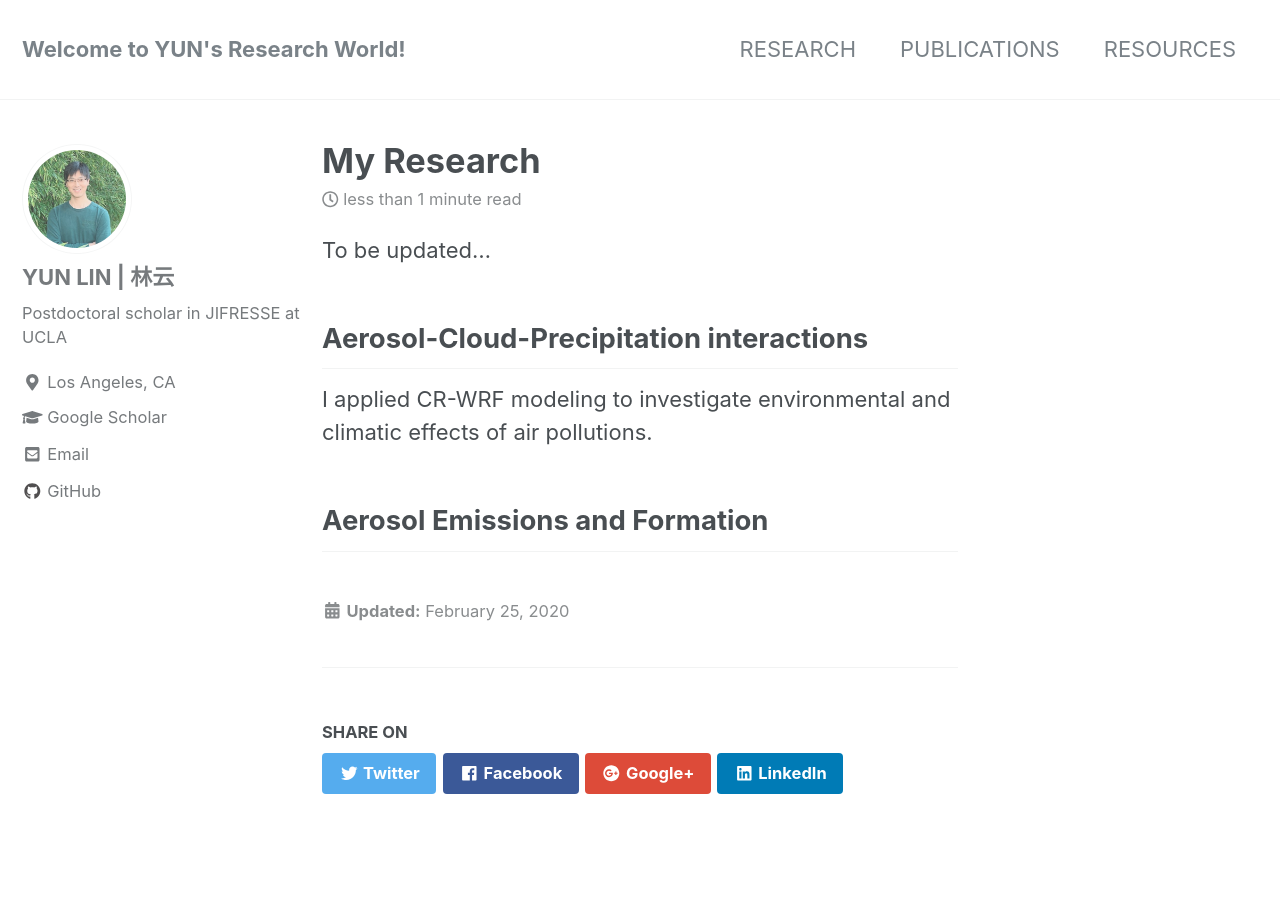
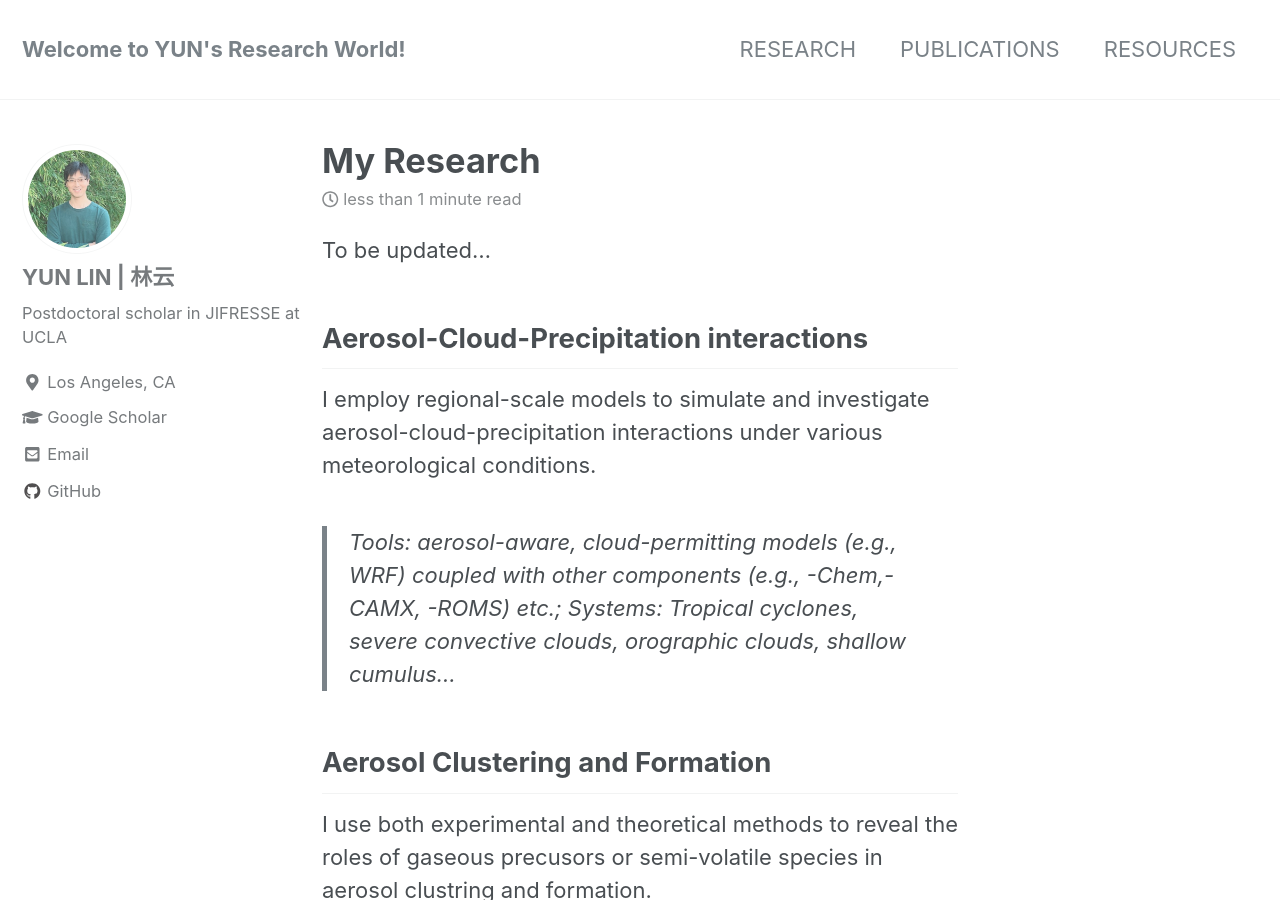
Before and after one commit to nolanylin/nolanylin.github.io, a Jekyll site: the page built from _pages/research.md, in a window 1280 px wide and 900 px high. Built offline with Jekyll 4.4.1, drawn with Linux system fonts in a browser that asks for light colours; nearby versions of some CDN libraries; some of the changed text lies outside the part shown.

Commit message:
Update research.md

```diff
--- a/_pages/research.md
+++ b/_pages/research.md
@@ -8,9 +8,20 @@ categories: pages
 To be updated...
 
 ## Aerosol-Cloud-Precipitation interactions
-I applied CR-WRF modeling to investigate environmental and climatic effects of air pollutions.
+I employ regional-scale models to simulate and investigate aerosol-cloud-precipitation interactions under various meteorological conditions.
+>Tools: aerosol-aware, cloud-permitting models (e.g., WRF) coupled with other components (e.g., -Chem,-CAMX, -ROMS) etc.;
+>Systems: Tropical cyclones, severe convective clouds, orographic clouds, shallow cumulus...
 
+## Aerosol Clustering and Formation
+I use both experimental and theoretical methods to reveal the roles of gaseous precusors or semi-volatile species in aerosol clustring and formation.
+>Tools: chemical quantum calculations using Gaussain09; experimental study using flow tube-CIMS, smoke chamber, etc.;
+>Chemical species: sulferic acid-organic acid-amin-ammonia, expocides, etc..
 
+## Emissions and Characteristics of Air Pollutants
+I use self-designed sampling or reaction experimental systems equiped with commercial monitoring devices or instruments to charaterize the emissions of air pollutants and their physical, chemical, and optial properties.
+>Experimental systems and monitoring instruments: smoke chamber, smoke sampling and dilution system etc.;
+>Pollutants: gaseous precusors, fine particles, black carbon, secondary organic compounds, etc..
 
-
-## Aerosol Emissions and Formation
+## Miscellaneous Environmental Effects of Human Activities
+I am working with other researchers to reveal other environmental effects of human activities, e.g., human health effect of air pollution, water-food-energy nexus, etc..
+>Tools: statistical analysis, dynamic social-economic system, etc..
```
